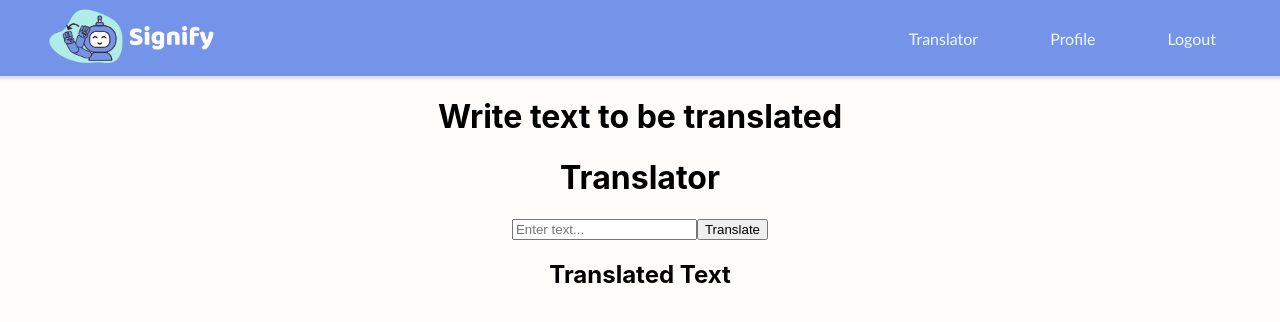
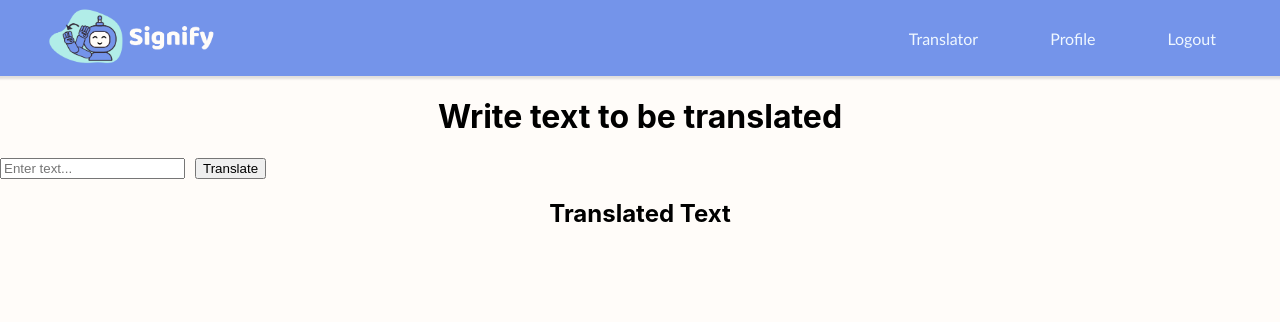
Before and after one commit to inemari/SignLangTranslator, a React (Create React App) app: page /TranslationPage in a window 1280 px wide. Shown: the top 322 px of the page. Built offline with nearby package versions, Linux system fonts and the light colour scheme; no server answers.

Commit message:
ordnet api og la til styling

```diff
--- a/package.json
+++ b/package.json
@@ -36,5 +36,8 @@
       "last 1 firefox version",
       "last 1 safari version"
     ]
+  },
+  "devDependencies": {
+    "@babel/plugin-proposal-private-property-in-object": "^7.21.11"
   }
 }
--- a/src/components/Translation/Translator.jsx
+++ b/src/components/Translation/Translator.jsx
@@ -1,24 +1,32 @@
 import React, { useState } from 'react';
+import "../../styles/translation.css";
+// State management for input text and translated text
 
-const apiUrl = process.env.REACT_APP_API_URL
+const apiUrl = process.env.REACT_APP_API_URL;
 const Translator = () => {
     const [inputText, setInputText] = useState('');
     const [translatedText, setTranslatedText] = useState('');
 
+      // Function to handle translation
     const handleTranslate = async () => {
+
+
         try {
             const response = await fetch(apiUrl, {
                 method: 'POST',
-                headers: {
-                    'Content-Type': 'application/json',
+                headers: {'Content-Type': 'application/json',
                 },
                 body: JSON.stringify({ text: inputText }),
             });
 
+
+             // Checking if the API request was successful
             if (response.ok) {
                 const data = await response.json();
                 setTranslatedText(data.translatedText);
+
             } else {
+                //If not succesfull it will logg an error message
                 console.error('Translation API Error');
             }
         } catch (error) {
@@ -27,8 +35,8 @@ const Translator = () => {
     };
 
     return (
-        <div>
-            <h1>Translator</h1>
+        <div className="translator-container">
+            <div className="input-section">
                 <input
                     type="text"
                     value={inputText}
@@ -37,7 +45,8 @@ const Translator = () => {
                     maxLength={40}
                 />
                 <button onClick={handleTranslate}>Translate</button>
-            <div>
+            </div>
+            <div className="translated-text-section">
                 <h2>Translated Text</h2>
                 <p>{translatedText}</p>
             </div>
--- /dev/null
+++ b/src/styles/translation.css
@@ -0,0 +1,20 @@
+.translator-container {
+    display: top;
+    flex-direction: column;
+    align-items: center top;
+    justify-content: center;
+    height: 100vh; /* Adjust the height if needed */
+}
+
+.input-section {
+    display: flex;
+    flex-direction: row;
+    align-items: center;
+    gap: 10px; /* Gap between input and button */
+    width: 100%; /* Set width to cover half the page */
+}
+
+.translated-text-section {
+    text-align: center;
+    margin-top: 20px; /* Adjust the margin if needed */
+}
```
Also changed, not shown: 1 other file (tests, documents, lock files or other folders). Lines whose indentation alone changed are shown as unchanged.
